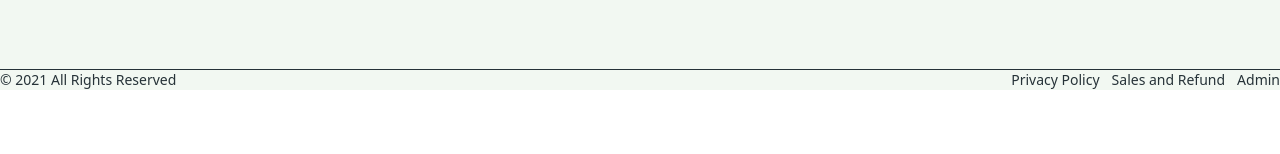
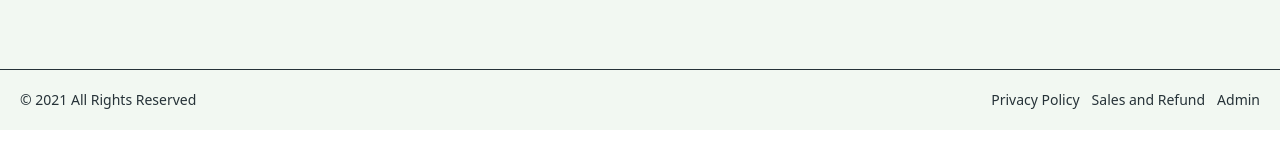
Before and after one commit to emiedonmokumo/ebilivie-farm-produce, a React (Create React App) app: page /admin in a window 1280 px wide. Shown: the part 643-797 px from the top of the page. Built offline with nearby package versions, Linux system fonts and the light colour scheme; no server answers; the database is empty.

Commit message:
Updated the Responsiveness

```diff
--- a/src/components/Footer.jsx
+++ b/src/components/Footer.jsx
@@ -39,7 +39,7 @@ const Footer = () => {
         </div>
       </div>
       <hr className='lg:mt-20 md:mt-20 sm:mt-16' />
-        <div className='md:p-5 flex justify-between sm:flex-col-reverse sm:justify-center sm:items-center'>
+        <div className='lg:p-5 md:p-5 flex justify-between sm:flex-col-reverse sm:justify-center sm:items-center'>
           <div className='sm:mt-5'>
             <p className='md:text-xs'>&copy; 2021 All Rights Reserved</p>
           </div>
```
